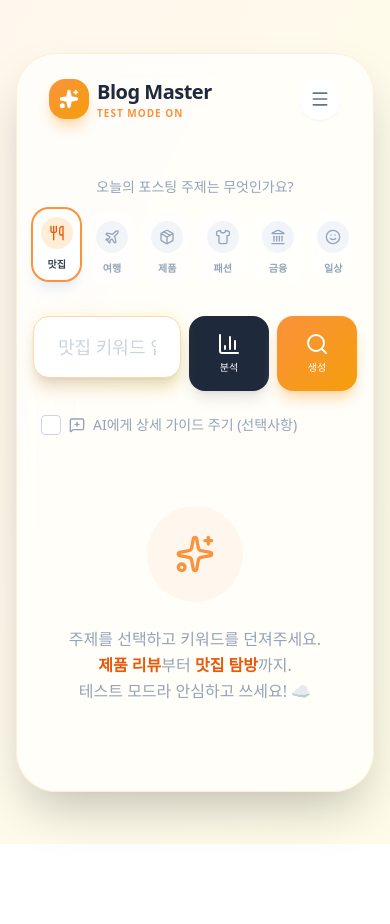
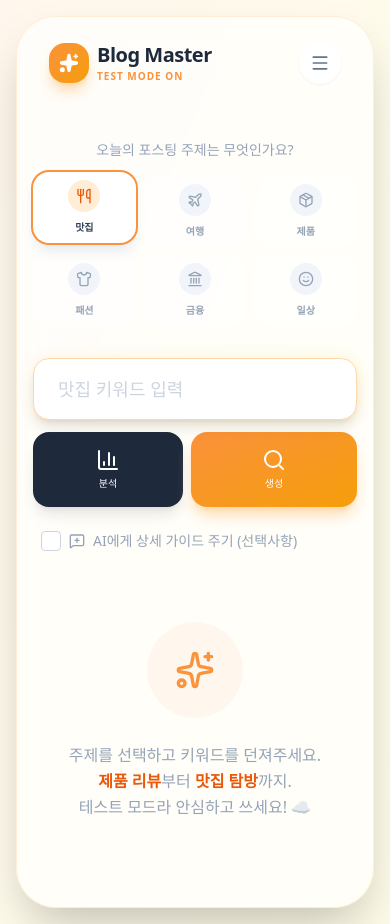
Before and after one commit to leedaehyun428-lgtm/blog_auto_agent, a React (Vite) app: page / in a window 390 px wide. Before the commit the page ends 844 px from the top, so only its background shows below. Built offline with nearby package versions, Linux system fonts and the light colour scheme.

Commit message:
적응형 웹 모바일 단추 깨짐현상 수정

```diff
--- a/src/App.tsx
+++ b/src/App.tsx
@@ -424,7 +424,8 @@ function App() {
               {/* 테마 선택 */}
               <div className="mb-8">
                 <p className="text-center text-sm font-medium text-slate-400 mb-4">오늘의 포스팅 주제는 무엇인가요?</p>
-                <div className="grid grid-cols-6 gap-2 md:gap-3">
+                {/* ✨ 모바일: grid-cols-3 (3개씩), PC: grid-cols-6 (6개씩) */}
+                <div className="grid grid-cols-3 md:grid-cols-6 gap-2 md:gap-3">
                   {THEMES.map((theme) => {
                     const Icon = theme.icon;
                     const isSelected = selectedTheme === theme.id;
@@ -450,10 +451,15 @@ function App() {
                 </div>
               </div>
 
-              {/* ✨ 검색창 및 분석 버튼 */}
+             {/* ✨ 검색창 & 분석 버튼 영역 */}
               <div className="space-y-6 mb-10">
-                <div className="flex gap-2 relative z-10">
-                  <div className="relative flex-1 group">
+                {/* flex-col: 모바일에서는 세로 배치 (검색창 위, 버튼 아래)
+                    md:flex-row: PC에서는 가로 배치 (한 줄)
+                */}
+                <div className="flex flex-col md:flex-row gap-3 relative z-10">
+
+                  {/* 검색창 영역 */}
+                  <div className="relative flex-1 group w-full">
                     <div className={`absolute inset-0 rounded-2xl bg-gradient-to-r ${isTestMode ? 'from-orange-300 to-yellow-400' : 'from-sky-300 to-blue-400'} blur opacity-20 group-hover:opacity-40 transition-opacity`}></div>
                     <input
                       type="text"
@@ -465,25 +471,28 @@ function App() {
                     />
                   </div>
 
-                  {/* 📊 분석 버튼 */}
+                  {/* 버튼 영역 (모바일에서는 가로로 꽉 차게, PC에서는 내용물만큼만) */}
+                  <div className="flex gap-2 w-full md:w-auto">
+                      {/* 📊 분석 버튼 (모바일: flex-1로 반반 차지) */}
                       <button
                         onClick={handleAnalyze}
                         disabled={isAnalyzing || isLoading}
-                    className="px-4 py-4 bg-slate-800 text-white rounded-2xl font-bold shadow-lg hover:bg-slate-700 active:scale-95 disabled:opacity-50 transition-all flex flex-col items-center justify-center min-w-[80px]"
+                        className="flex-1 md:flex-none px-4 py-4 bg-slate-800 text-white rounded-2xl font-bold shadow-lg hover:bg-slate-700 active:scale-95 disabled:opacity-50 transition-all flex flex-col items-center justify-center min-w-[80px]"
                       >
                         {isAnalyzing ? <div className="w-5 h-5 border-2 border-white/30 border-t-white rounded-full animate-spin" /> : <BarChart3 className="w-6 h-6" />}
                         <span className="text-[10px] mt-1 font-medium">분석</span>
                       </button>
 
-                  {/* ✨ 생성 버튼 */}
+                      {/* ✨ 생성 버튼 (모바일: flex-1로 반반 차지) */}
                       <button
                         onClick={handleGenerate}
                         disabled={isLoading}
-                    className={`px-6 py-4 text-white rounded-2xl font-bold shadow-lg hover:scale-105 active:scale-95 disabled:opacity-50 transition-all flex flex-col items-center justify-center min-w-[80px] ${themeStyles.button}`}
+                        className={`flex-1 md:flex-none px-6 py-4 text-white rounded-2xl font-bold shadow-lg hover:scale-105 active:scale-95 disabled:opacity-50 transition-all flex flex-col items-center justify-center min-w-[80px] ${themeStyles.button}`}
                       >
                         {isLoading ? <Sparkles className="w-6 h-6 animate-spin" /> : <Search className="w-6 h-6" />}
                         <span className="text-[10px] mt-1 font-medium">생성</span>
                       </button>
+                  </div>
                 </div>
 
                 {/* 📊 분석 결과 리포트 (분석 완료 시 표시) */}
```
Lines whose indentation alone changed are shown as unchanged.
